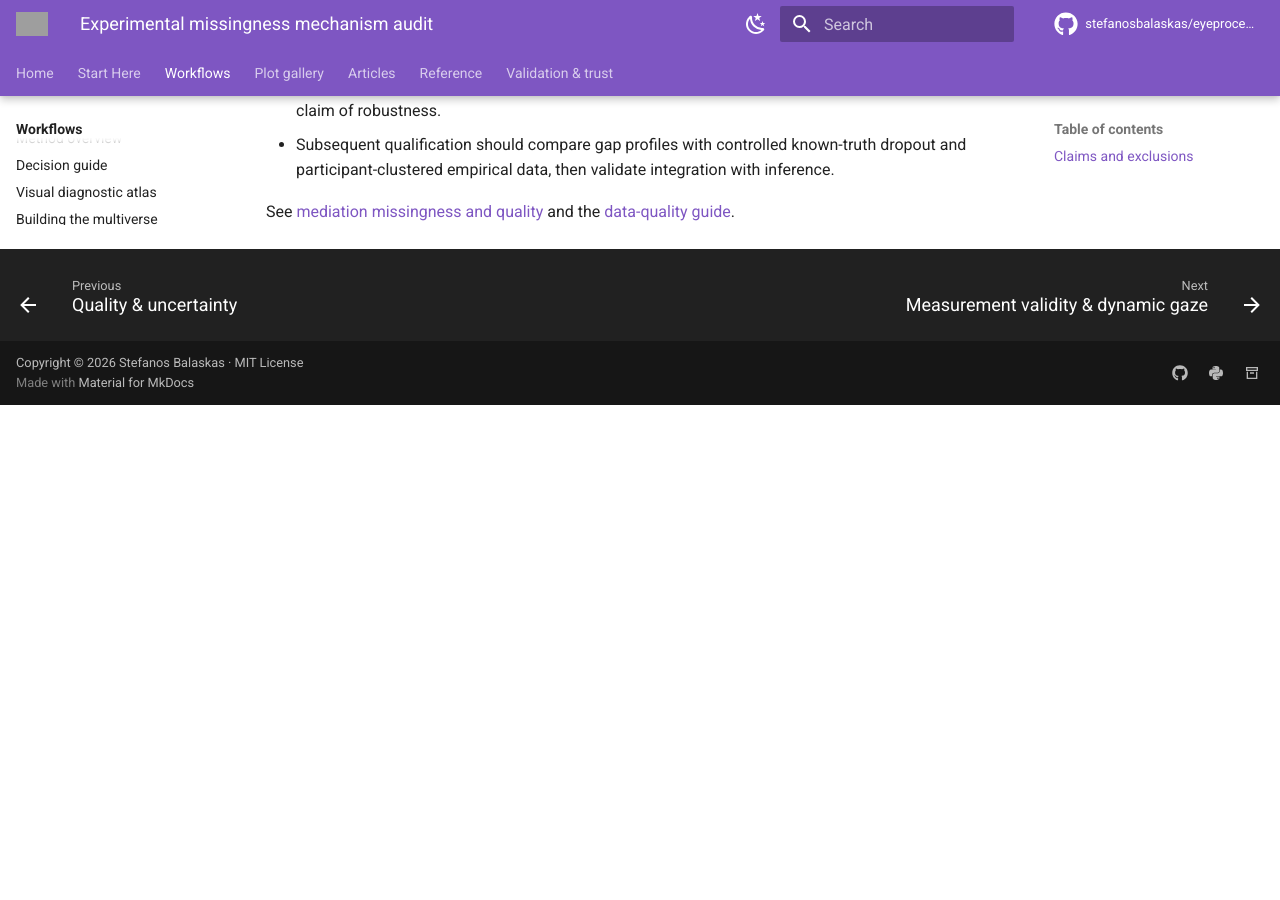
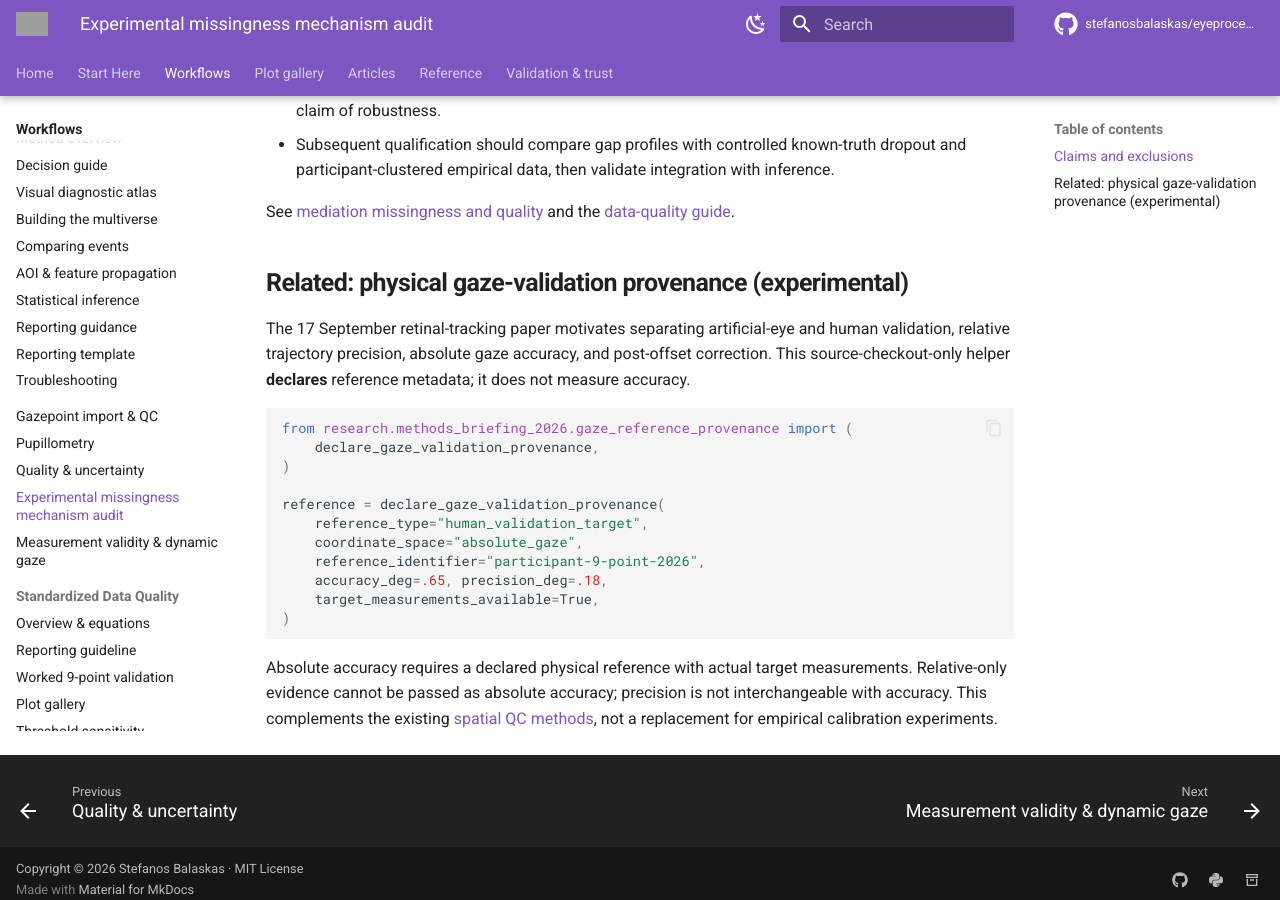
Before and after one commit to stefanosbalaskas/eyeprocesspy, an MkDocs documentation site: the page built from docs/methods/missingness-mechanism-audit.md, in a window 1280 px wide and 900 px high, scrolled down 842 px. Built offline with MkDocs 1.6.1 and Material for MkDocs 9.7.7, drawn with Linux system fonts in a browser that asks for light colours; comment, search, counter and statistics services are not loaded; before the commit the page ends 1247 px from its top, so only the background shows below that; grey boxes are pictures that could not be loaded.

Commit message:
Add physical-reference quality metadata to methods site research guide

````diff
--- a/docs/methods/missingness-mechanism-audit.md
+++ b/docs/methods/missingness-mechanism-audit.md
@@ -27,3 +27,24 @@ scenario = compare_missingness_sensitivity(
 - Subsequent qualification should compare gap profiles with controlled known-truth dropout and participant-clustered empirical data, then validate integration with inference.
 
 See [mediation missingness and quality](../guides/multilevel-mediation/missingness-and-quality.md) and the [data-quality guide](../guides/data-quality.md).
+
+
+## Related: physical gaze-validation provenance (experimental)
+
+The 17 September retinal-tracking paper motivates separating artificial-eye and human validation, relative trajectory precision, absolute gaze accuracy, and post-offset correction. This source-checkout-only helper **declares** reference metadata; it does not measure accuracy.
+
+```python
+from research.methods_briefing_2026.gaze_reference_provenance import (
+    declare_gaze_validation_provenance,
+)
+
+reference = declare_gaze_validation_provenance(
+    reference_type="human_validation_target",
+    coordinate_space="absolute_gaze",
+    reference_identifier="participant-9-point-2026",
+    accuracy_deg=.65, precision_deg=.18,
+    target_measurements_available=True,
+)
+```
+
+Absolute accuracy requires a declared physical reference with actual target measurements. Relative-only evidence cannot be passed as absolute accuracy; precision is not interchangeable with accuracy. This complements the existing [spatial QC methods](../guides/data-quality.md), not a replacement for empirical calibration experiments.
````
